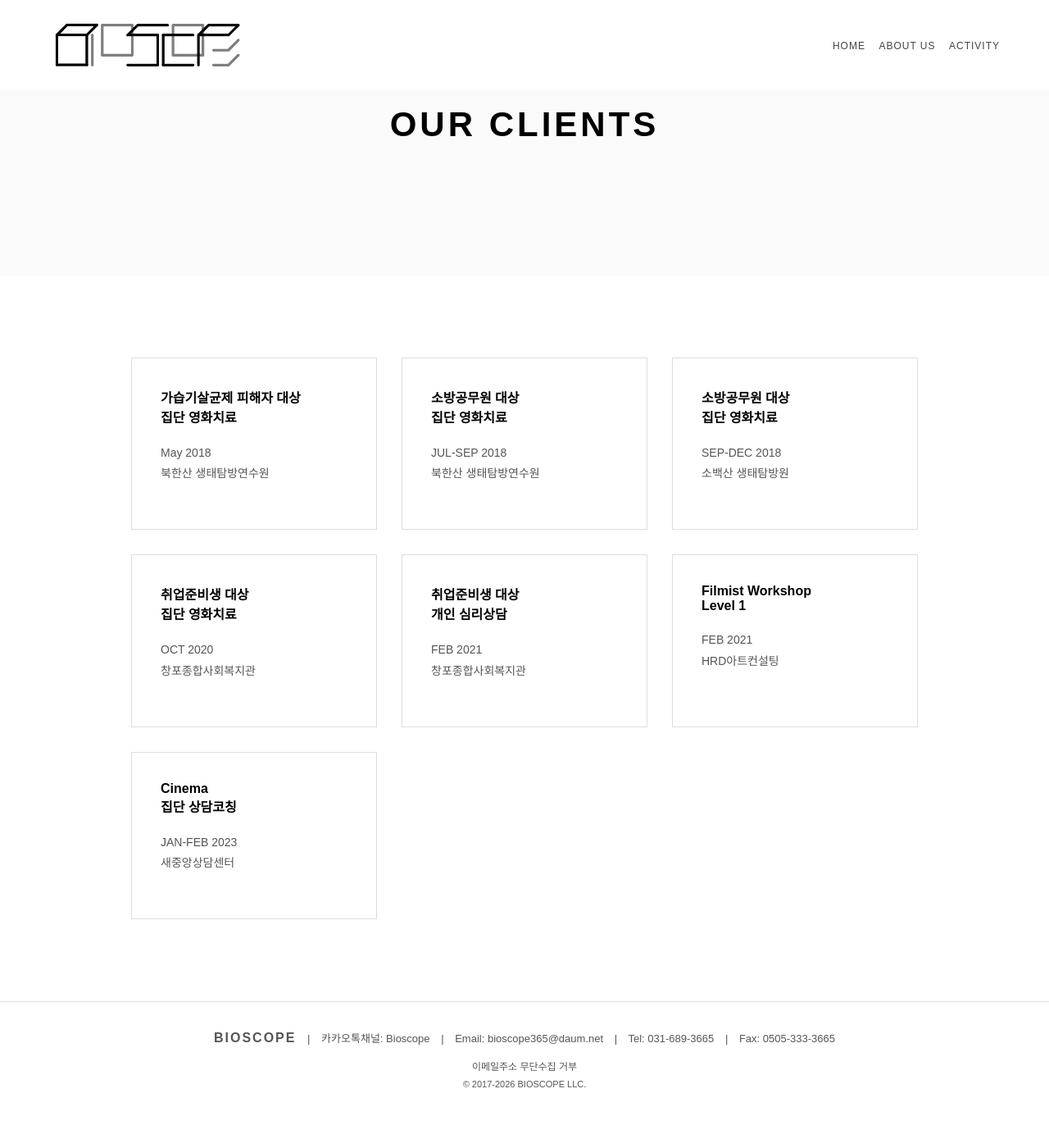
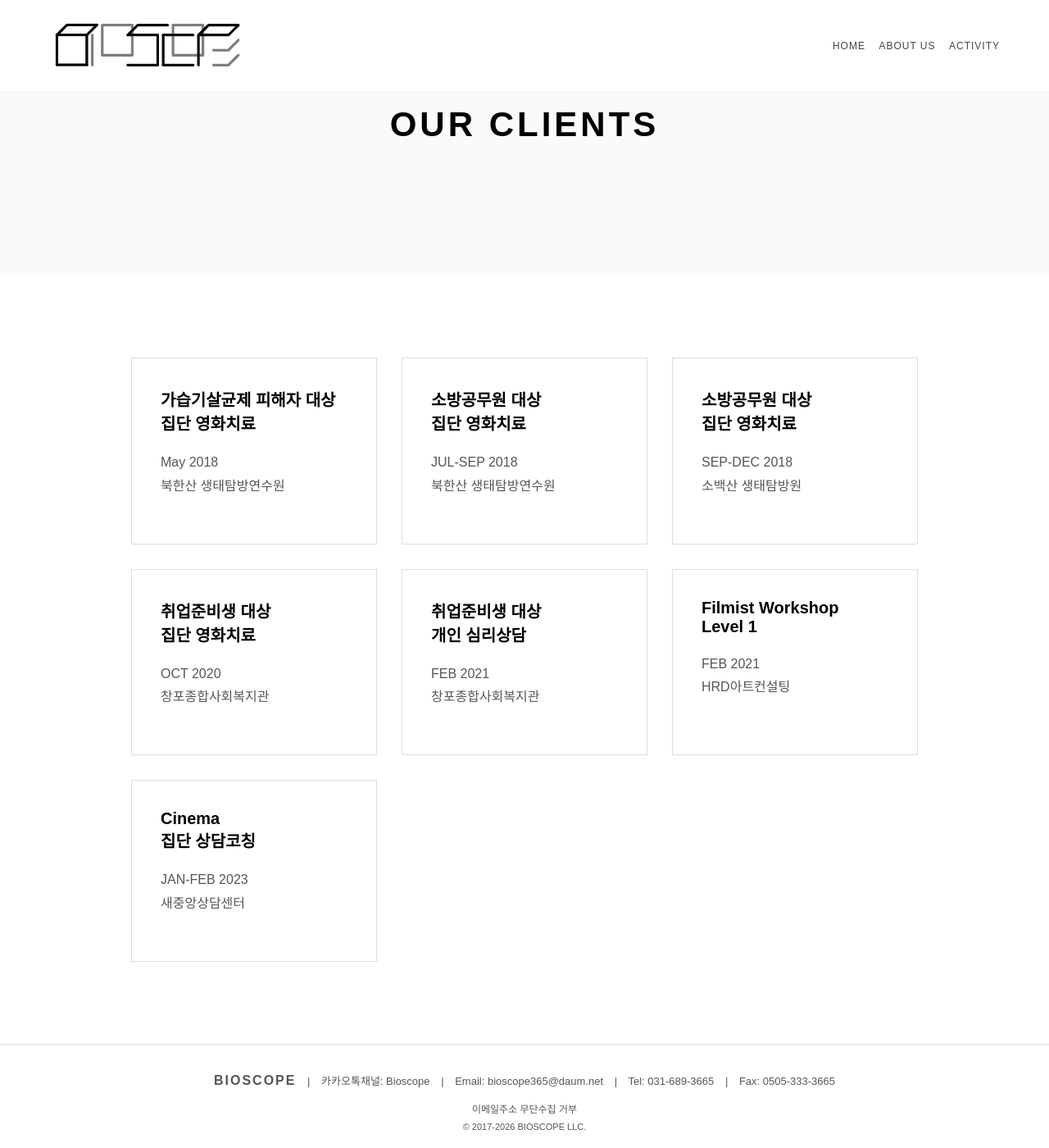
Before and after one commit to bioscope/bioscope, a Jekyll site: the page built from activity.md, in a window 1280 px wide and 1400 px high, scrolled down 82 px. Shown: the whole window at 82% size. Built offline with Jekyll 4.4.1, drawn with Linux system fonts in a browser that asks for light colours; before the commit the page ends 1430 px from its top, so only the background shows below that.

Commit message:
Update style.css

```diff
--- a/assets/css/style.css
+++ b/assets/css/style.css
@@ -187,17 +187,17 @@ nav a {
 }
 
 .activity-card h2 {
-    font-size:16px;
+    font-size:20px;
     margin-bottom:20px;
 }
 
 .activity-card > p {
-    font-size:14px;
+    font-size:16px;
     line-height:1.8;
 }
 .activity-info {
     margin-bottom:20px;
-    font-size:14px;
+    font-size:16px;
     line-height:1.8;
     color:#555;
 }
```
